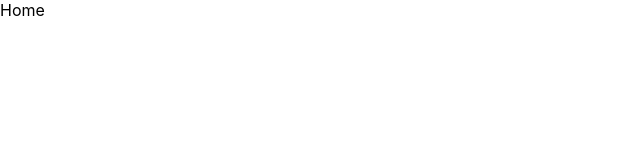
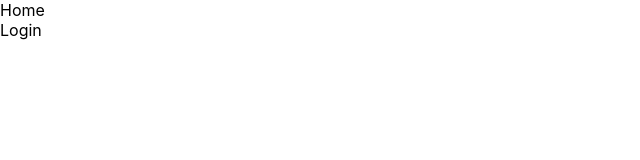
Before and after one commit to Matsushoooo12/Indie, a React (Create React App) app in the folder frontend/: page / in a window 1280 px wide. Shown: the top 160 px of the page, without its empty margins (0-640 px from the left). Built offline with nearby package versions, Linux system fonts and the light colour scheme.

Commit message:
コンポーネント修正

```diff
--- a/frontend/src/App.tsx
+++ b/frontend/src/App.tsx
@@ -1,11 +1,13 @@
 import React from "react";
 import "./App.css";
+import Login from "./components/auth/Login";
 import Home from "./components/Home";
 
 const App: React.FC = () => {
   return (
     <>
       <Home />
+      <Login />
     </>
   );
 };
--- /dev/null
+++ b/frontend/src/components/auth/Login.tsx
@@ -0,0 +1,11 @@
+import React from "react";
+
+const Login = () => {
+  return (
+    <div>
+      Login<></>
+    </div>
+  );
+};
+
+export default Login;
```
